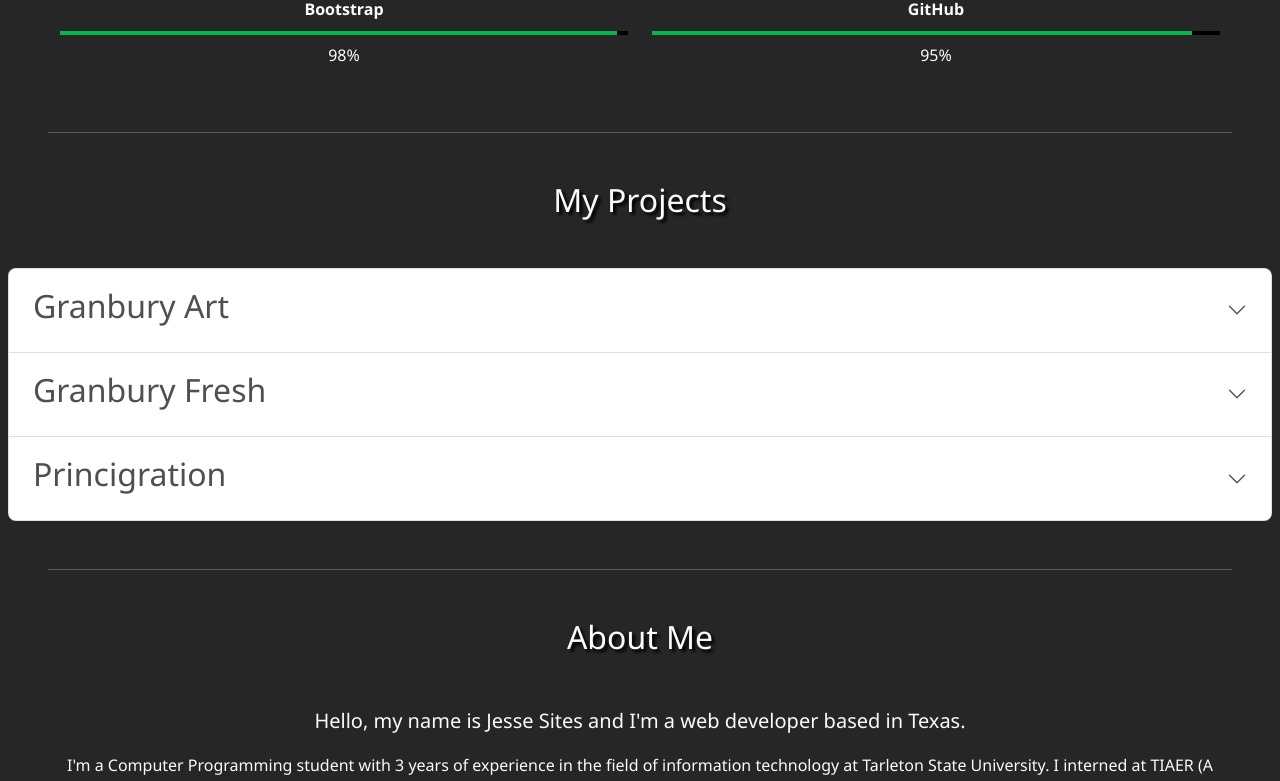
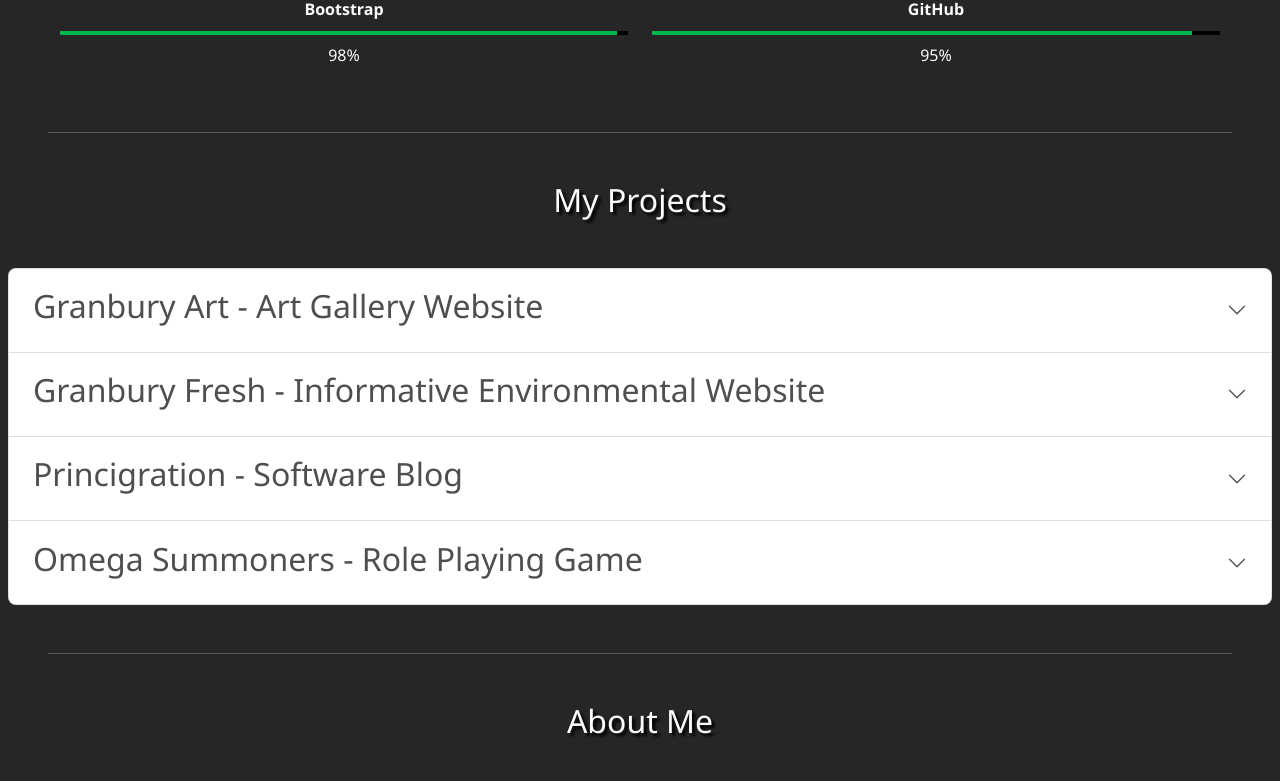
Before and after one commit to jesse318s/jesse-sites, a React (Create React App) app: page / in a window 1280 px wide. Shown: the part 1382-2163 px from the top of the page. Built offline with nearby package versions, Linux system fonts and the light colour scheme.

Commit message:
Tweaked css, added project to list

```diff
--- a/src/App.jsx
+++ b/src/App.jsx
@@ -137,10 +137,10 @@ function App() {
                         <p className="mt-2">100%</p>
                         <p className="font-weight-bold pt-4 mb-2">CSS</p>
                         <div className="progress bg-black">
-                            <div className="progress-bar bg-success" role="progressbar" style={{ width: "100%" }} aria-valuenow="25" aria-valuemin="0"
+                            <div className="progress-bar bg-success" role="progressbar" style={{ width: "99%" }} aria-valuenow="25" aria-valuemin="0"
                                 aria-valuemax="100" aria-label="progressbar" />
                         </div>
-                        <p className="mt-2">98%</p>
+                        <p className="mt-2">99%</p>
                         <p className="font-weight-bold pt-4 mb-2">SASS</p>
                         <div className="progress bg-black">
                             <div className="progress-bar bg-success" role="progressbar" style={{ width: "95%" }} aria-valuenow="25" aria-valuemin="0"
@@ -212,7 +212,7 @@ function App() {
                                     aria-expanded="false"
                                     aria-controls="collapseOne"
                                 >
-                                    <h2>Granbury Art</h2>
+                                    <h2>Granbury Art - Art Gallery Website</h2>
                                 </button>
                             </h2>
                             {/* accordion option open */}
@@ -249,7 +249,7 @@ function App() {
                                     aria-expanded="false"
                                     aria-controls="collapseTwo"
                                 >
-                                    <h2>Granbury Fresh</h2>
+                                    <h2>Granbury Fresh - Informative Environmental Website</h2>
                                 </button>
                             </h2>
                             {/* accordion option open */}
@@ -288,7 +288,7 @@ function App() {
                                     aria-expanded="false"
                                     aria-controls="collapseThree"
                                 >
-                                    <h2>Princigration</h2>
+                                    <h2>Princigration - Software Blog</h2>
                                 </button>
                             </h2>
                             {/* accordion option open */}
@@ -300,11 +300,48 @@ function App() {
                             >
                                 <div className="accordion-body text-dark">
                                     <p>Princigration Landing Page and Blog App</p>
-                                    <strong><p>I was the leading developer for this website.</p></strong>
+                                    <strong><p>I was the leading developer for this web app.</p></strong>
                                     <p className="text-decoration-underline"><a href="https://princigration.herokuapp.com/">Visit website...</a></p>
                                     <img
                                         className="shadow-2-strong"
                                         src={process.env.PUBLIC_URL + "/img/princigration.webp"}
+                                        width="75%"
+                                        height="75%"
+                                        loading="lazy"
+                                    >
+                                    </img>
+                                </div>
+                            </div>
+                        </div>
+                        {/* accordion option */}
+                        <div className="accordion-item">
+                            {/* accordion option closed */}
+                            <h2 className="accordion-header" id="headingFour">
+                                <button
+                                    className="accordion-button collapsed"
+                                    type="button"
+                                    data-mdb-toggle="collapse"
+                                    data-mdb-target="#collapseFour"
+                                    aria-expanded="false"
+                                    aria-controls="collapseFour"
+                                >
+                                    <h2>Omega Summoners - Role Playing Game</h2>
+                                </button>
+                            </h2>
+                            {/* accordion option open */}
+                            <div
+                                id="collapseFour"
+                                className="accordion-collapse collapse"
+                                aria-labelledby="headingFour"
+                                data-mdb-parent="#projectsAccordion"
+                            >
+                                <div className="accordion-body text-dark">
+                                    <p>Omega summoners is an online, multi-platform role playing game.</p>
+                                    <strong><p>I was the only developer for this web app.</p></strong>
+                                    <p className="text-decoration-underline"><a href="https://omega-summoners.herokuapp.com/">Visit website...</a></p>
+                                    <img
+                                        className="shadow-2-strong"
+                                        src={process.env.PUBLIC_URL + "/img/omega_summoners.webp"}
                                         width="75%"
                                         height="75%"
                                         loading="lazy"
```
Also changed, not shown: public/img/omega_summoners.webp (added).
